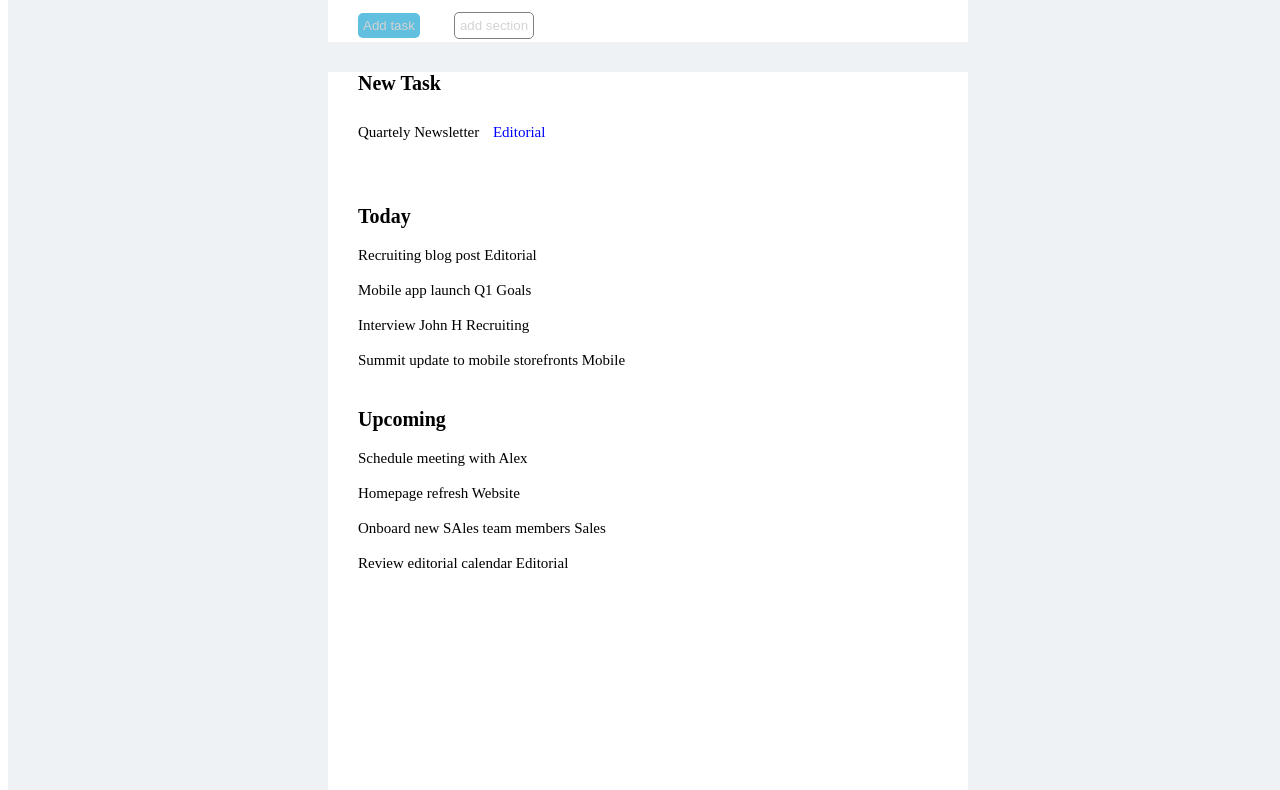
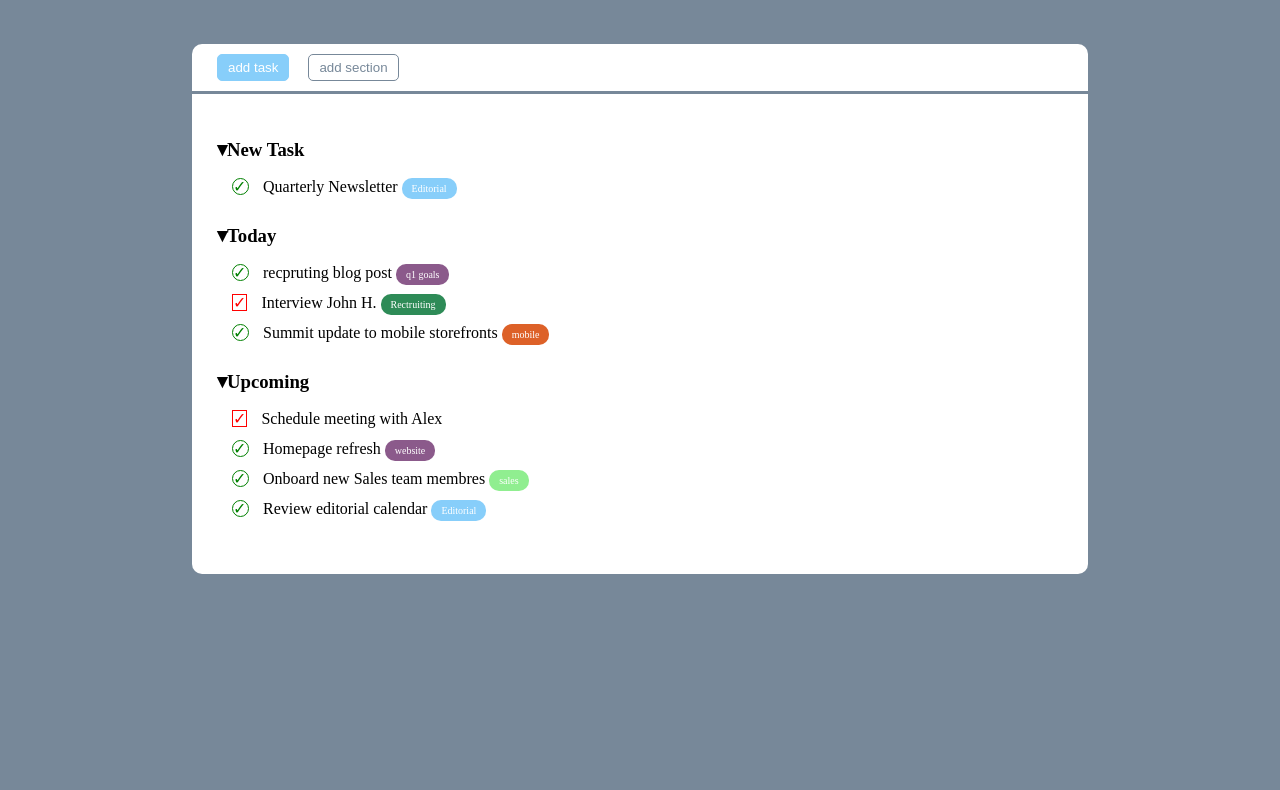
Before and after one commit to gabrielemorelli/html-css-toboolist, a plain HTML site: page index.html in a window 1280 px wide. Shown: the part 96-886 px from the top of the page. After the commit the page ends 800 px from the top, so only its background shows below. Drawn offline with Linux system fonts and the light colour scheme.

Commit message:
fine esercizio/correzione

```diff
--- a/index.html
+++ b/index.html
@@ -8,70 +8,87 @@
     <title>Toboolist</title>
 </head>
 <body>
+
     <!--inizio parte titolo-->
     <header>
-        <div>
-         <img  id="logo" src="img/Logo.png" alt="">
+         <img  id="logo" src="img/Logo.png" alt="Logo Toboolist">
          <span class="logo-title">Toboolist</span>
-        </div>
     </header>
     <!--Fine parte titolo-->
 
     <!--inizio main-->
     <main>
-        <div id="section">
-            <div id="container">
-                <div id=intestazione>
-                    <button class="button btn-blue"> Add task</button>
-                    <button class="button btn-white"> add section</button>
-                </div>
+      <div id="container">
 
-                <div class="lista">
-                    <div class="title1">New Task</div>
+        <div class="intestazione">
+            <button class="btn btn-blue"> add task</button>
+            <button class="btn btn-white">add section</section></button>
+        </div>
 
-                 <section class="elenco">
-                  <div>Quartely Newsletter
-                  <span class="btazzurra">Editorial</span>
-                </div>
-                </section>
+         <div class="lista">
+             <ul>
+                 <li>
+                     <h3>New Task</h3>
+                     <ul>
+                         <li>
+                             <span class="circleV"> Quarterly Newsletter</span>
+                            <span class="tag tag-blue"> Editorial</span>
+                            </li>
+                     </ul>
+                 </li>
+                 <li>
+                     <h3>Today</h3>
+                     <ul>
+                         <li>
+                             <span class="circleV"> </span>
+                                 recpruting blog post
+                             <span class="tag tag-purple"> q1 goals</span>
+                         </li>
+                         <li>
+                             <span class="circleX"></span>
+                             Interview John H.
+                             <span class="tag tag-green"> Rectruiting</span>
+                         </li>
+                         <li>
+                             <span class="circleV"></span>
+                            Summit update to mobile storefronts
+                            <span class="tag tag-orange"> mobile</span>
+                         </li>
+                     </ul>
+                 </li>
+                 <li>
+                     <h3>Upcoming</h3>
+                     <ul>
+                         <li>
+                             <span class="circleX"> </span>
+                             Schedule meeting with Alex
+                         </li>
+                         <li>
+                            <span class="circleV"></span>
+                            Homepage refresh
+                            <span class="tag tag-purple"> website</span>
+                         </li>
+                         <li>
+                            <span class="circleV"></span>
+                            Onboard new Sales team membres
+                            <span class="tag tag-lightgreen"> sales</span>
+                         </li>
+                         <li>
+                             <span class="circleV"></span>
+                             Review editorial calendar
+                             <span class="tag tag-blue"> Editorial</span>
 
-                    <div class="title1">Today</div>
+                         </li>
+                     </ul>
+                 </li>
 
-               <section class="elenco">
-             <div> Recruiting blog post
-             <span class="bt_azzurra">Editorial</span>
-            </div>
-                <div>Mobile app launch
-                <span>Q1 Goals</span>
-            </div>
-                <div>Interview John H
-                <span>Recruiting</span>
-                </div>
-                <div>Summit update to mobile storefronts
-                <span>Mobile</span>
-            </div>
-               </section>
+             </ul>
 
-               <div class="title1">Upcoming</div>
 
-               <section class="elenco">
-                <div>Schedule meeting with Alex</div>
-                <div>Homepage refresh
-                <span>Website</span>
-            </div>
-                <div>Onboard new SAles team members
-                <span>Sales</span>
-            </div>
-                <div>Review editorial calendar
-                <span class="bt_azzurra">Editorial</span>
-            </div>
-               </section>
 
-              </div>
+                 </div>
 
         </div>
-       </div>
-
     </main>
 </body>
 </html>
--- a/style.css
+++ b/style.css
@@ -1,93 +1,151 @@
 /**inizo common**/
-
+body{
+    margin: 0;
+    background-color: lightslategray;
+}
 
 /**fine common**/
 
 /**inizio header**/
 
+header{
+height: 70px;
+background-color: white;
+padding: 10px 20px;
+}
+
 #logo{
-vertical-align: middle;
+ height: 100%;
+ vertical-align:middle;
 }
 
 .logo-title{
 color: rgb(5, 5, 105);
-font-size: 40px;
+font-size: 50px;
 vertical-align: middle;
 font-weight: bold;
+font-family: Arial, Helvetica, sans-serif;
 }
 
 /**fine header**/
 
 /**inizio main**/
 
-#section{
-background-color:rgb(239, 242, 245);
-width: 100%;
-height: 1000px;
-position: absolute;
-margin: auto;
+#container{
+  width: 70%;
+  margin: auto;
+  margin-top: 50px;
+  height: 50px;
 }
-#intestazione{
-   width: 50%;
-   margin: auto;
-   margin-top: 30px;
-  background-color: white;
-   height:50px;
-  position: relative;
+
+.intestazione, .lista{
+background-color: white;
+padding: 10px 10px;
+
+}
+.intestazione{
+  border-top-left-radius: 10px;
+  border-top-right-radius: 10px;
+  margin-bottom: 3px;
+  }
+
+.lista{
+  border-bottom-left-radius: 10px;
+  border-bottom-right-radius: 10px;
 
 }
 
+.btn{
+  padding: 5px 10px;
+  border: none;
+  border-radius: 5px;
+  margin-left: 15px;
+
+}
+
+.btn-blue{
+  border: 1px solid lightskyblue;
+  color: white;
+  background-color:lightskyblue ;
+}
+
+.btn-white{
+  border: solid 1px lightslategray;
+  color: lightslategray;
+  background-color: white;
+}
+
+h3{
+  margin: 0px;
+}
 
 
-.button{
+ li h3::before{
+    font-size: 20px;
+    font-weight: bold ;
+     content:'\25BE';
+    font-family: Arial, Helvetica, sans-serif;
+    margin:
+  }
 
-    color: lightgray;
-    margin-left:30px;
-    margin-top:20px;
-    border-radius: 5px;
-    padding: 5px;
+  ul{
+      padding:10px;
 
     }
+  li{
+  list-style: none;
+  padding: 5px;
+  margin-top: 2px;
+}
 
-.btn-white{
-     background-color: white;
+.circleV::before{
+   width: 15px;
+   height: 15px;
+    margin-right: 10px;
+    line-height: 15px;
+    border-radius: 50%;
+    display:inline-block;
+    border:solid 1px green;
+    color: green;
+    content: '\2713';
+   }
 
-     border: solid 1px grey;
-    }
-.btn-blue{
-    background-color: rgb(97, 191, 223);
+   .tag{
+     border-radius: 10px;
+    padding: 5px 10px;
+    color: white;
+    font-size: 10px;
+     }
 
-        border: 0;
-       }
+   .tag-blue{
+     background-color: lightskyblue;
+   }
 
-.lista{
-        width: 50%;
-        height:800px;
-        background-color: white;
-        margin: auto;
+   .tag-purple{
+     background-color: rgb(139, 90, 139);
+   }
 
-      }
+   .tag-green{
+     background-color: seagreen;
+   }
 
-      .title1{
-          font-size: 20px;
-          font-weight: bold ;
-          margin-top: 30px;
-          margin-left: 30px;
-          margin-bottom: 10px;
-       }
+   .tag-orange{
+     background-color: rgb(221, 97, 40);
+   }
+   .tag-lightgreen{
+     background-color:lightgreen;
+   }
 
-.elenco{
-    margin-left: 30px;
-    font-size: 15px;
-     line-height: 35px;
-    font size: 20px;
-       }
-.btazzurra{
-    border-radius: 5px;
-    color: blue;
-    height: 50px;
-    width: 50px;
-    padding: 10px;
-    display: inline-block;
 
-}
+   .circleX::before{
+     border: solid 1px red;
+     color: red;
+     content: '\2713';
+     margin-right: 10px;
+     line-height: 15px;
+     display: inline-block;
+     text-align:center;
+
+   }
+
+   /**fine maider**/
```
